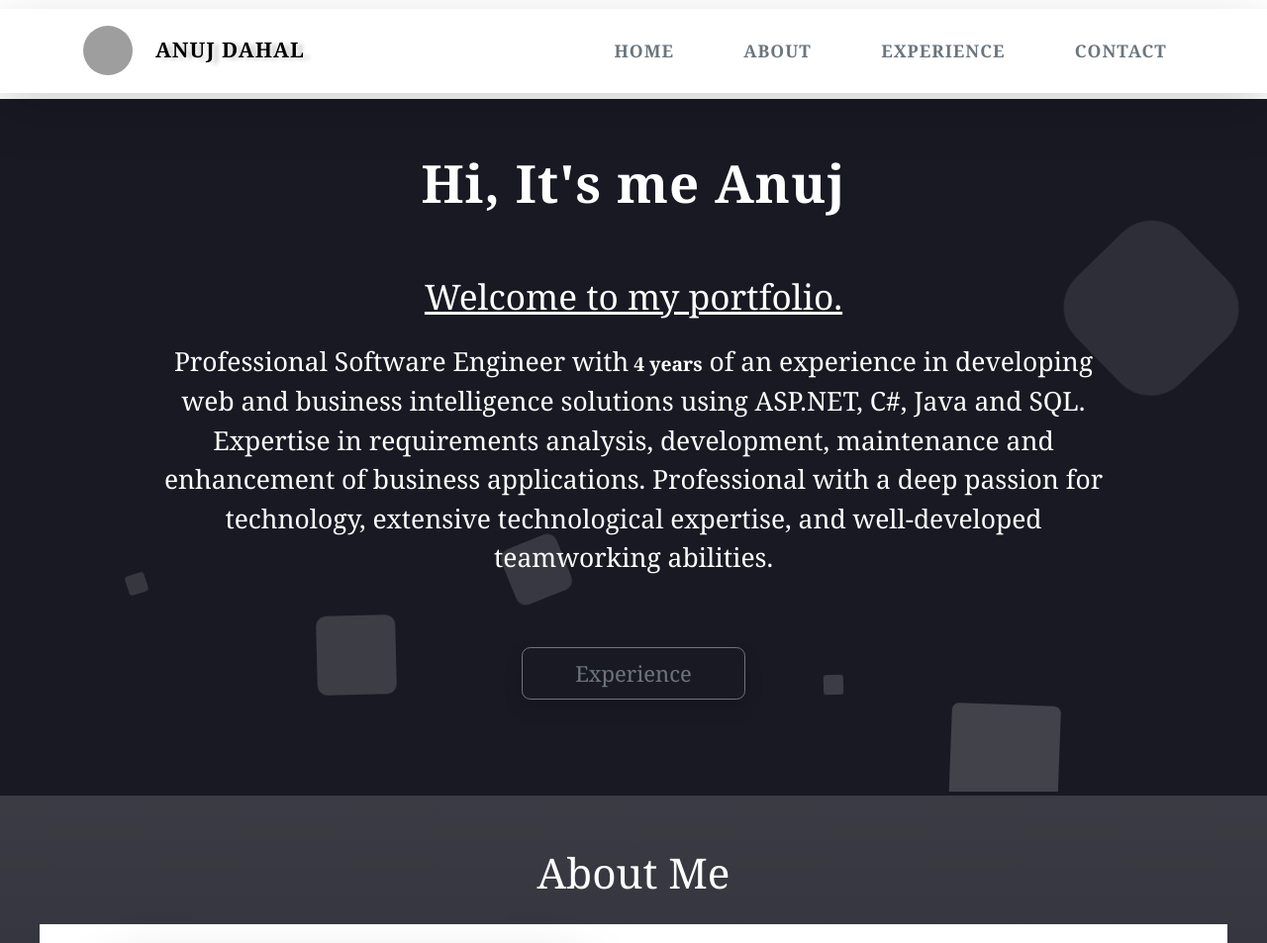
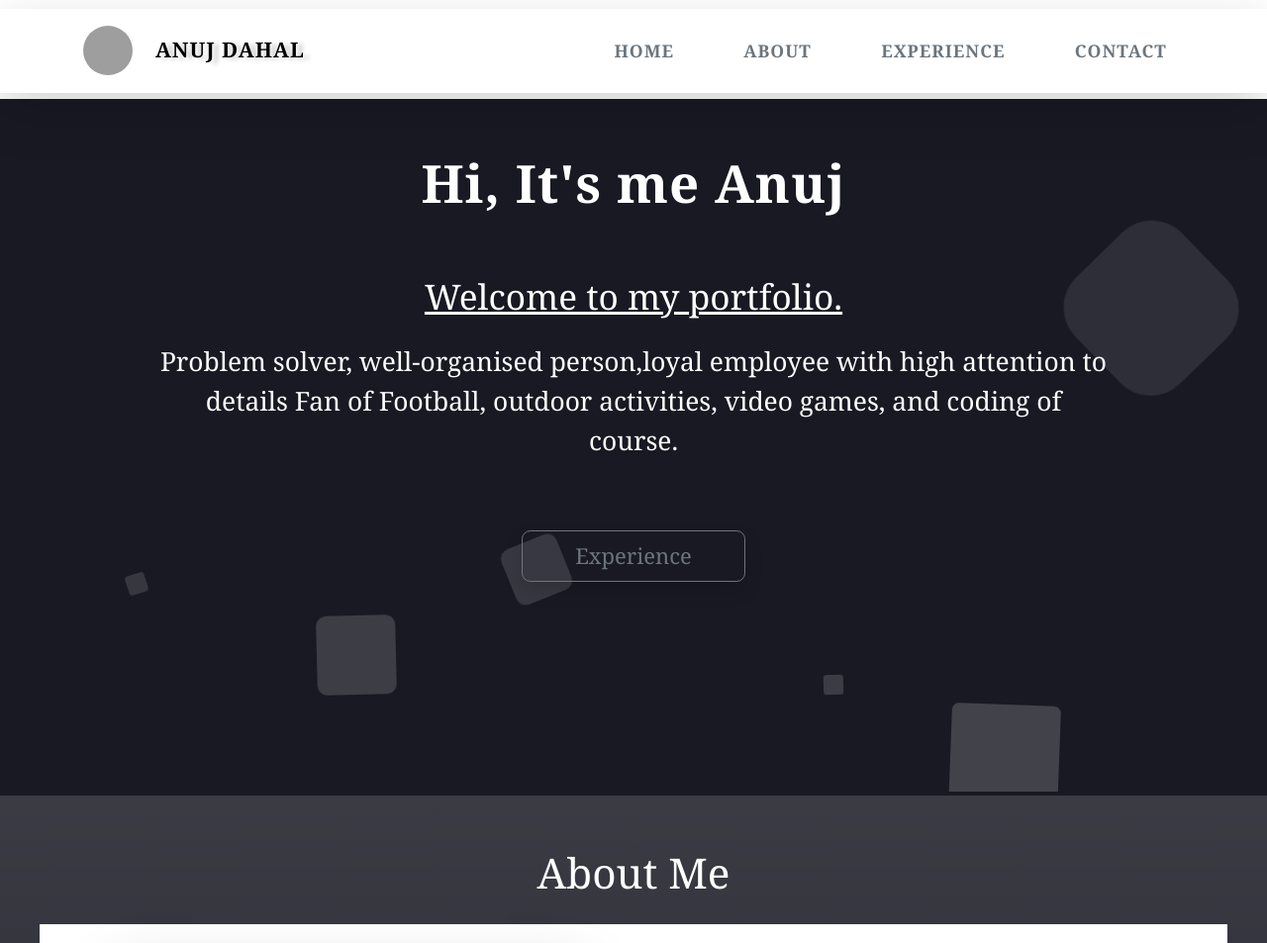
Before and after one commit to CodeMainak/anuj-portfolio, a plain HTML site: page index.html in a window 1280 px wide. Shown: the top 953 px of the page at 99% size. Drawn offline with nearby package versions, Linux system fonts and the light colour scheme; grey boxes are pictures that could not be loaded.

Commit message:
modified -2

```diff
--- a/index.html
+++ b/index.html
@@ -83,12 +83,9 @@
           <p
             class="text-white font-weight-bold mt-md-3 mt-sm-2 mt-xs-0 w-sm-100 w-75"
           >
-            Professional Software Engineer with<strong> 4 years</strong> of an
-            experience in developing web and business intelligence solutions
-            using ASP.NET, C#, Java and SQL. Expertise in requirements analysis,
-            development, maintenance and enhancement of business applications.
-            Professional with a deep passion for technology, extensive
-            technological expertise, and well-developed teamworking abilities.
+            Problem solver, well-organised person,loyal employee with high
+            attention to details Fan of Football, outdoor activities, video
+            games, and coding of course.
           </p>
           <div class="m-5 mt-md-5 mt-0">
             <a href="#experienceMe">
```
